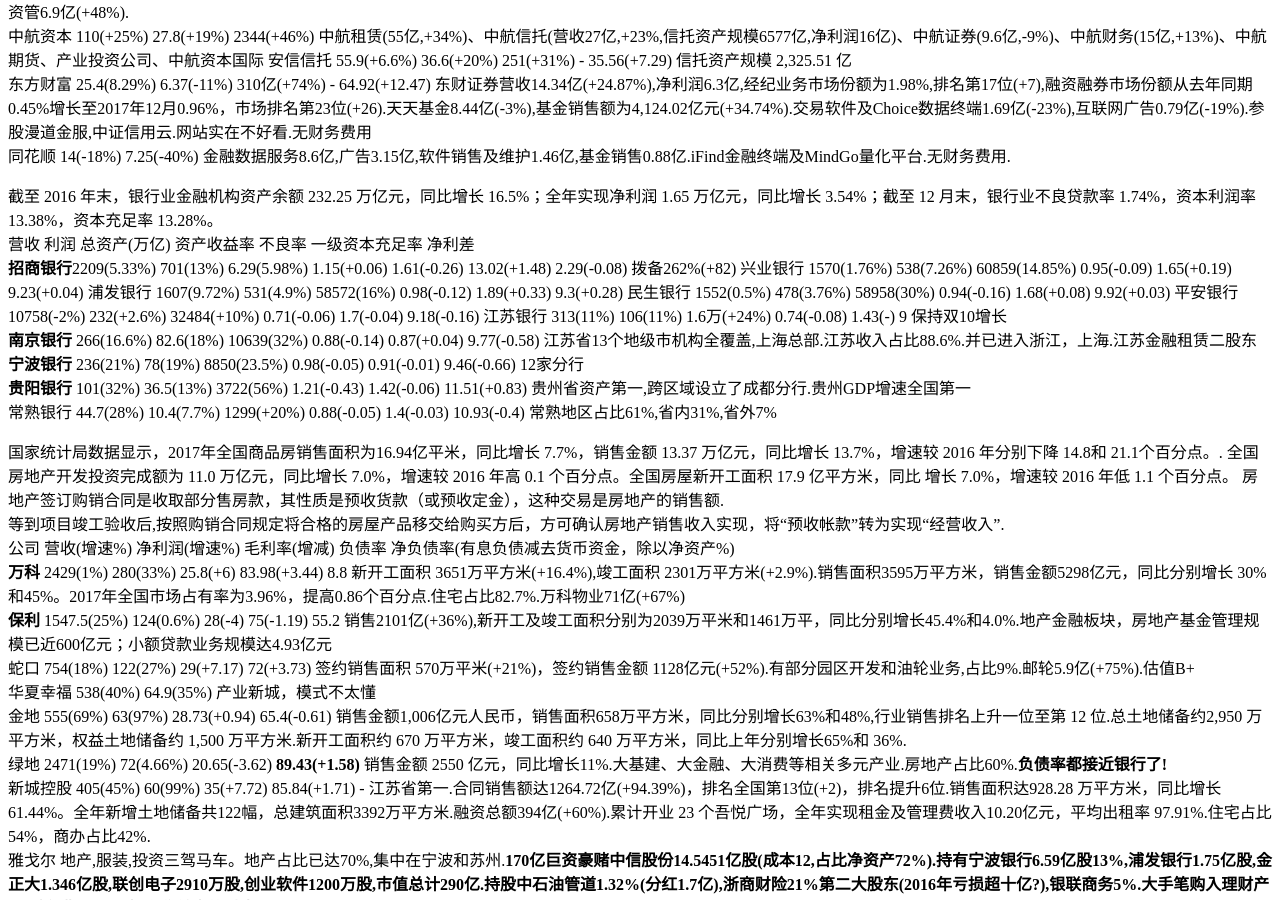
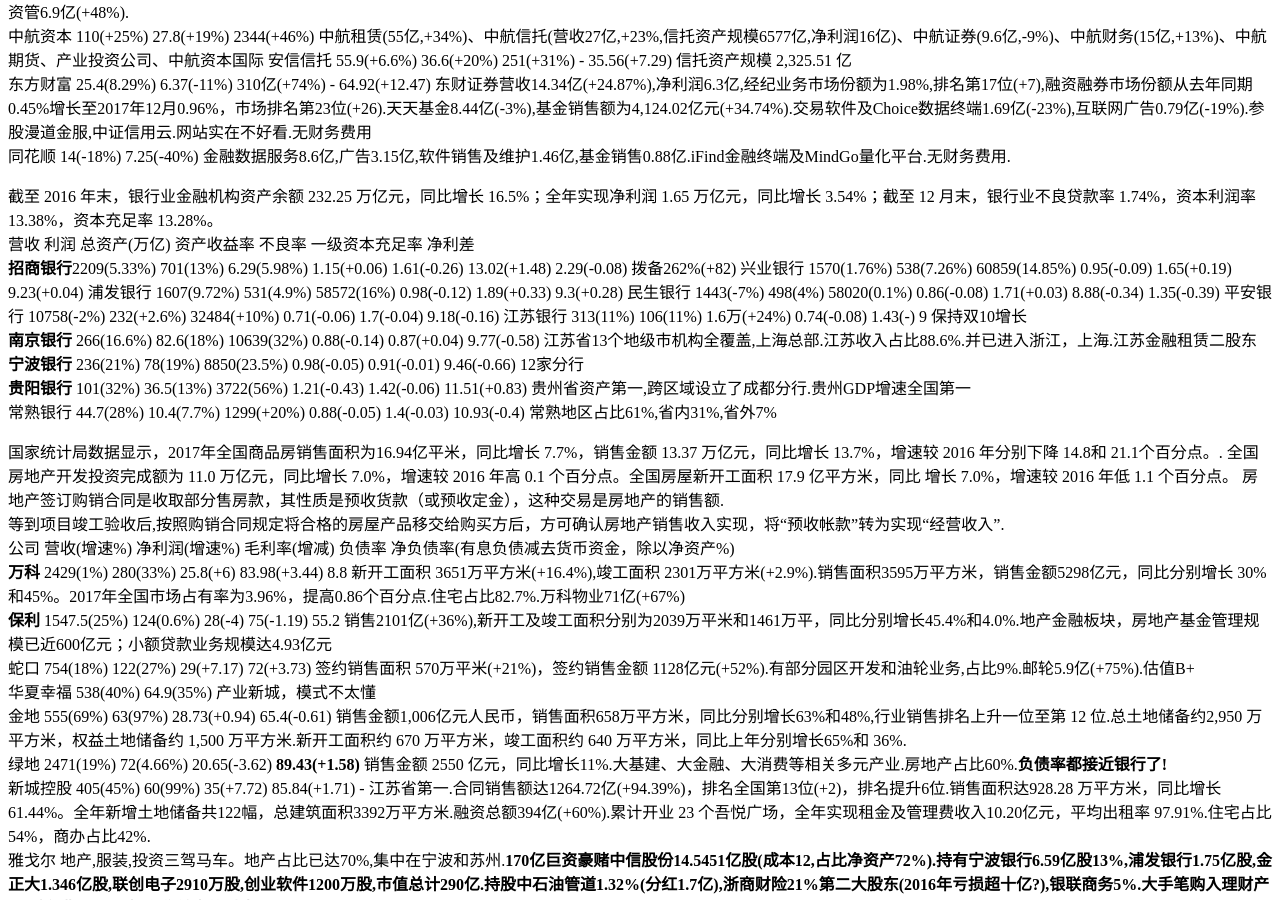
Before and after one commit to kingofhawks/kingofhawks.github.io, a Jekyll site: the page built from _posts/2017-11-24-重点上市公司2017年报汇总.md, in a window 1280 px wide and 900 px high, scrolled down 5858 px. Built offline with Jekyll 4.4.1, drawn with Linux system fonts in a browser that asks for light colours; our own code applies the rules of GitHub Pages for plain Markdown files.

Commit message:
update post

```diff
--- a/_posts/2017-11-24-重点上市公司2017年报汇总.md
+++ b/_posts/2017-11-24-重点上市公司2017年报汇总.md
@@ -151,7 +151,7 @@
 **招商银行**2209(5.33%)     701(13%)       6.29(5.98%)   1.15(+0.06)      1.61(-0.26)      13.02(+1.48)   2.29(-0.08) 拨备262%(+82)
 兴业银行    1570(1.76%)     538(7.26%)     60859(14.85%)  0.95(-0.09)     1.65(+0.19)      9.23(+0.04)
 浦发银行    1607(9.72%)     531(4.9%)      58572(16%)     0.98(-0.12)     1.89(+0.33)      9.3(+0.28)
-民生银行    1552(0.5%)      478(3.76%)     58958(30%)     0.94(-0.16)     1.68(+0.08)      9.92(+0.03)
+民生银行    1443(-7%)       498(4%)        58020(0.1%)    0.86(-0.08)     1.71(+0.03)      8.88(-0.34)     1.35(-0.39)
 平安银行    10758(-2%)      232(+2.6%)     32484(+10%)    0.71(-0.06)     1.7(-0.04)       9.18(-0.16)
 江苏银行     313(11%)       106(11%)       1.6万(+24%)    0.74(-0.08)     1.43(-)           9   保持双10增长
 **南京银行** 266(16.6%)     82.6(18%)      10639(32%)     0.88(-0.14)     0.87(+0.04)      9.77(-0.58) 江苏省13个地级市机构全覆盖,上海总部.江苏收入占比88.6%.并已进入浙江，上海.江苏金融租赁二股东
```
